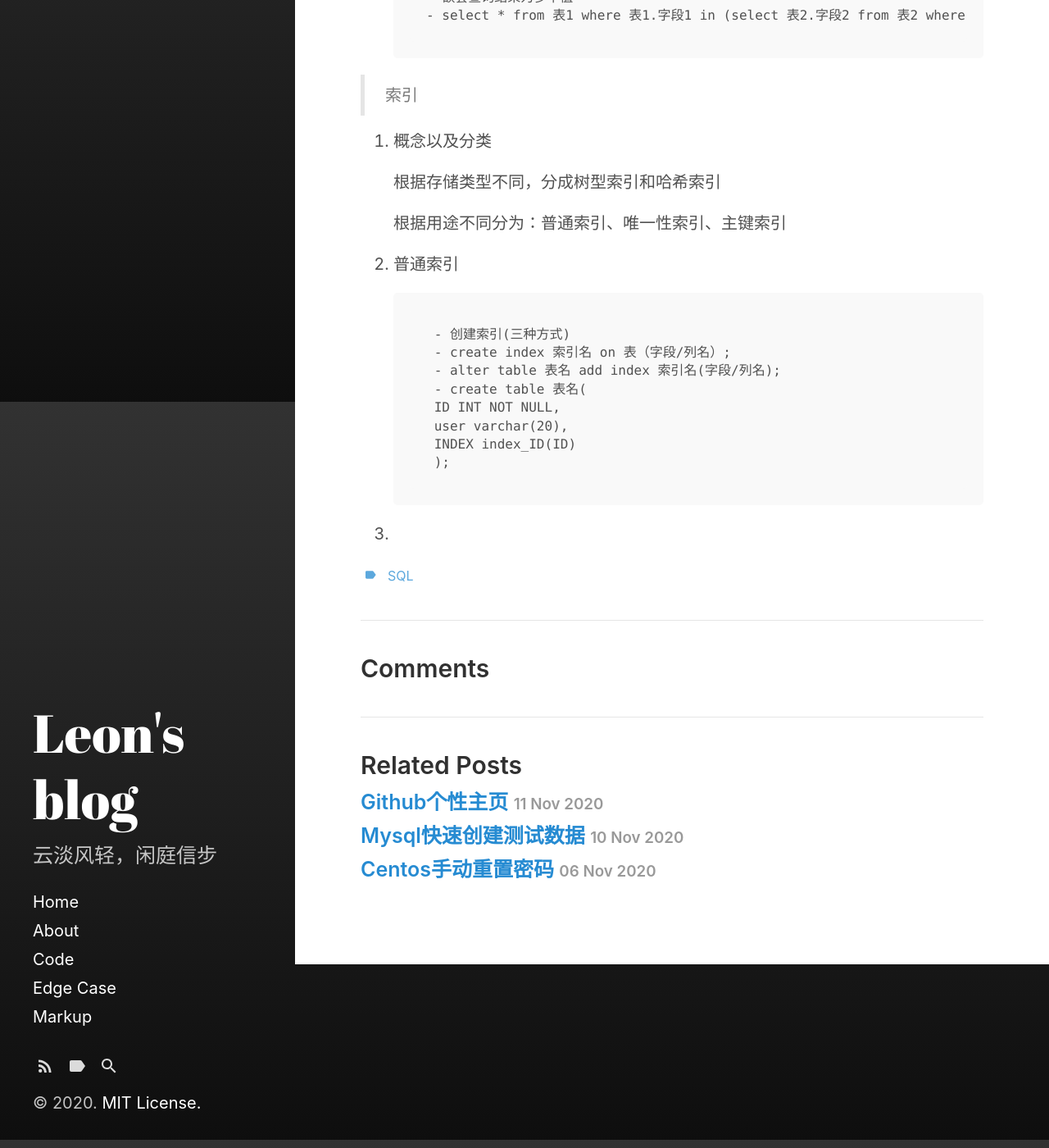
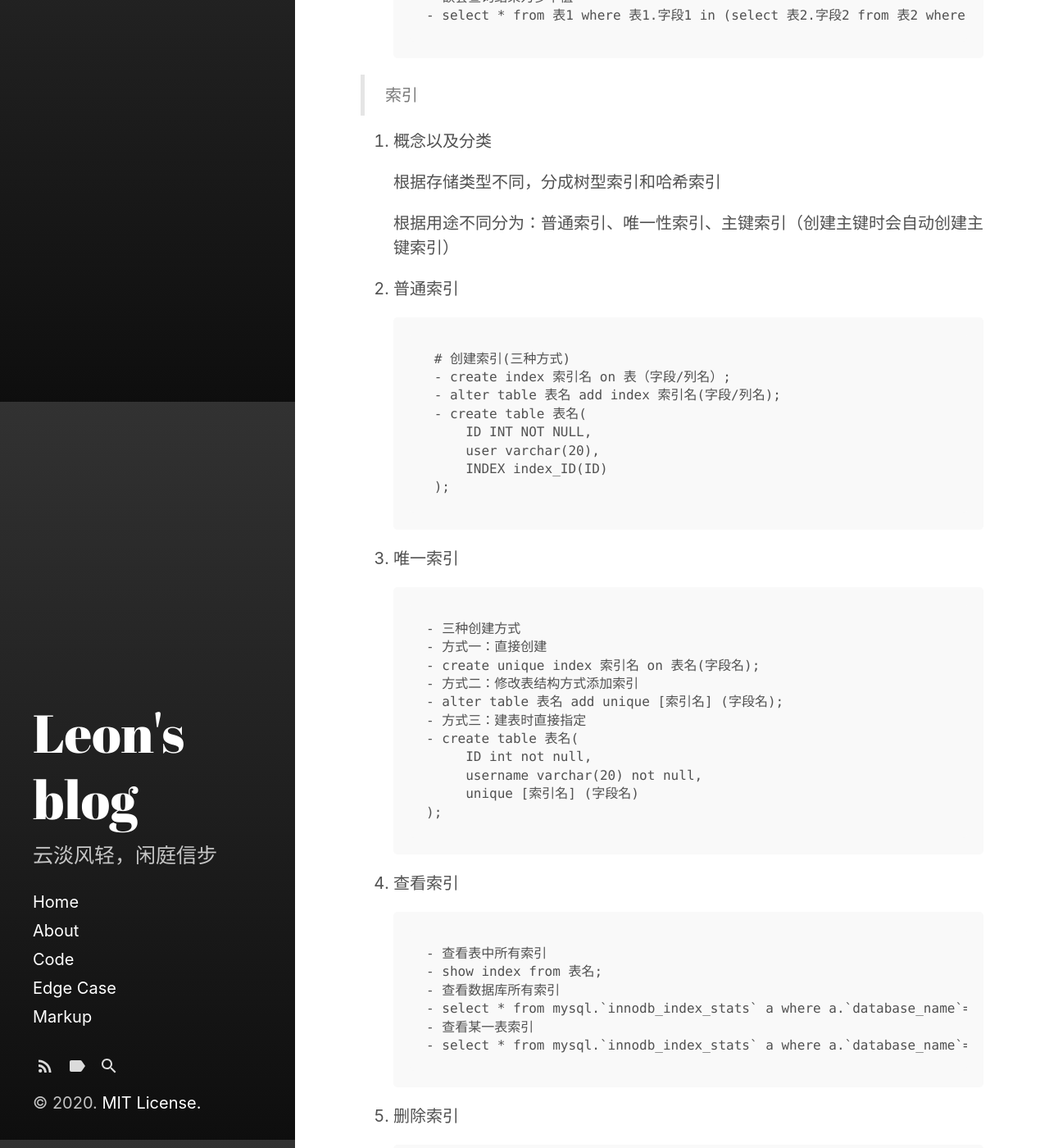
Before and after one commit to WnLeon/blog, a Jekyll site: the page built from _posts/2020-10-30-SQL语言基础（二）.md, in a window 1280 px wide and 1400 px high, scrolled down 4910 px. Shown: the whole window at 82% size. Built offline with Jekyll 4.4.1, drawn with Linux system fonts in a browser that asks for light colours; some of the changed text lies outside the part shown.

Commit message:
update SQL语言基础（二） 2020/11/11

````diff
--- a/_posts/2020-10-30-SQL语言基础（二）.md
+++ b/_posts/2020-10-30-SQL语言基础（二）.md
@@ -180,18 +180,85 @@ SQL语言是一种数据库查询和程序设计语言，用于存取数据以
 
     根据存储类型不同，分成树型索引和哈希索引
 
-    根据用途不同分为：普通索引、唯一性索引、主键索引
+    根据用途不同分为：普通索引、唯一性索引、主键索引（创建主键时会自动创建主键索引）
 
 2. 普通索引
 
     ```
-    - 创建索引(三种方式)
+    # 创建索引(三种方式)
     - create index 索引名 on 表（字段/列名）;
     - alter table 表名 add index 索引名(字段/列名);
     - create table 表名(
-    ID INT NOT NULL,
-    user varchar(20),
-    INDEX index_ID(ID)
+        ID INT NOT NULL,
+        user varchar(20),
+        INDEX index_ID(ID)
     );
     ```
-3.
+3. 唯一索引
+
+    ```
+   - 三种创建方式
+   - 方式一：直接创建
+   - create unique index 索引名 on 表名(字段名);
+   - 方式二：修改表结构方式添加索引
+   - alter table 表名 add unique [索引名] (字段名);
+   - 方式三：建表时直接指定
+   - create table 表名(
+        ID int not null,
+        username varchar(20) not null,
+        unique [索引名] (字段名)
+   );
+   ```
+
+4. 查看索引
+
+    ```
+   - 查看表中所有索引
+   - show index from 表名;
+   - 查看数据库所有索引
+   - select * from mysql.`innodb_index_stats` a where a.`database_name`='数据库名';
+   - 查看某一表索引
+   - select * from mysql.`innodb_index_stats` a where a.`database_name`='数据库名' and a.`table_name` like '%表名%';
+    ```
+5. 删除索引
+
+    ```
+   # 两种删除方式
+   - drop index 索引名 on 表名;
+   - alter table 表名 drop index 索引名;
+   ```
+
+6. 索引注意事项
+
+   ```
+   # 虽然索引可以加快查询速度，提高Mysql的处理性能，但是过多地使用索引也会造成弊端：
+    - 创建索引和维护索引需要耗费时间，这种时间随着数据量增加而增加。
+    - 除了数据表占数据空间之外，每一个索引还要占一定的物理空间。如果要建立聚簇索引，那么需要的空间就更大。
+    - 当对表中的数据进行增加、删除和修改时，索引也需要动态的维护，这样就降低了数据维护速度。
+    -  对于那些在查询中很少使用或者参考的列不应该创建索引。因为这些列很少使用到，因此有无索引并不能提高查询速度。相反，由于增加索引，反而降低了数据维护速度，增大了空间占用。
+   ```
+
+> 开窗函数
+
+1. Mysql8.0中增加了对开窗函数的支持
+
+2. 开窗函数的语法规则
+
+    ```
+    <开窗函数> over (
+    [partition by <列清单>]
+    order by <排序用列清单>
+    );
+    ```
+
+3. Mysql中支持的开窗函数有很多eg：row_number(),rank(),dense_rank()
+
+   - eg中每个函数功能都是y用于返回结果集的分组n内每行的排名
+       - 区别：
+       - row_number() 不管排名是否变化总是按照顺序1，2，3，4...排列
+       - rank() 会出先并列名次的情况，重复名次计数直接跳过
+       - dense_rank() 并列名次，并且不会直接跳过重复名次计数
+
+4.
+
+5.
````
